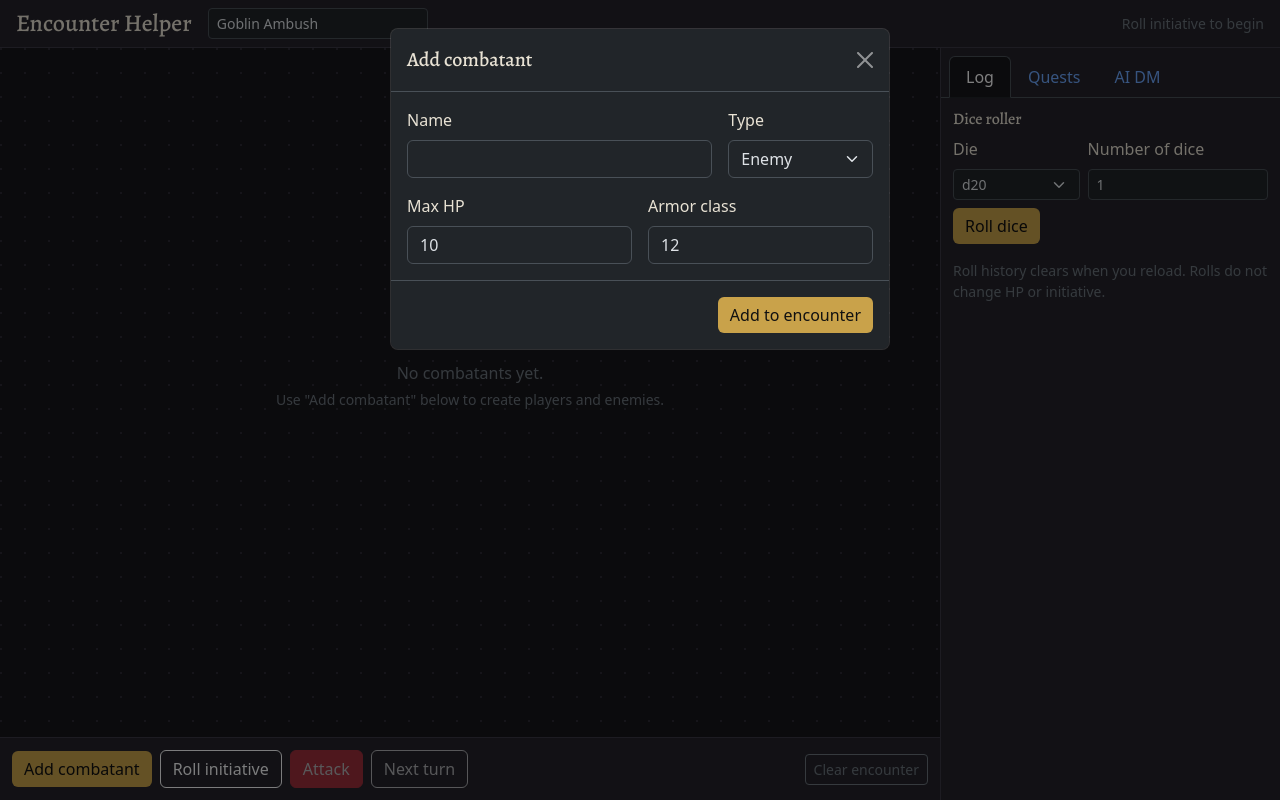
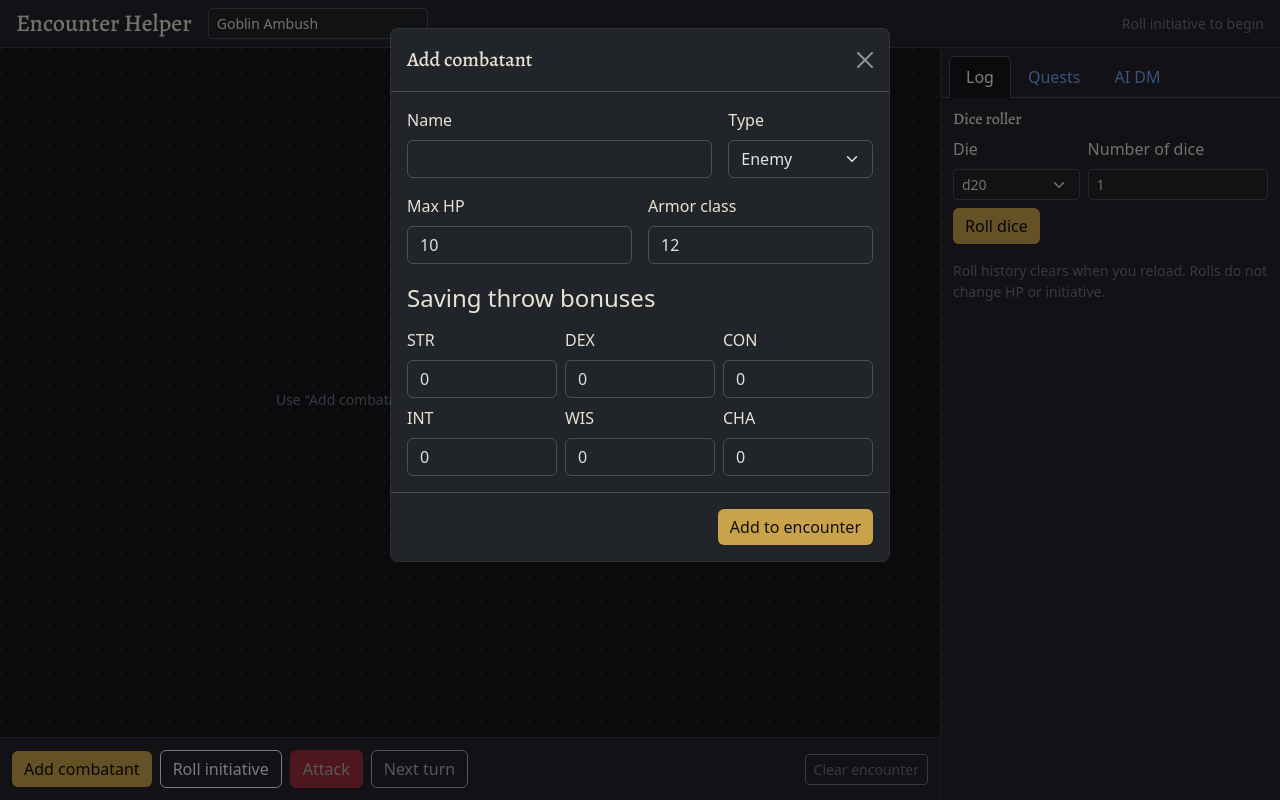
Before and after one commit to UCCS-CS4300-5300/group2-fall2026, a Django app: page / in a window 1280 px wide, after a click on "Add combatant". Run offline with Django 5.2, Linux system fonts and the light colour scheme; data that the repository does not hold is empty.

Commit message:
Capture and display saving throw bonuses

```diff
--- a/project/core/forms.py
+++ b/project/core/forms.py
@@ -5,7 +5,17 @@ from .models import Character
 class CharacterForm(forms.ModelForm):
     class Meta:
         model=Character
-        fields=["name", "max_hp", "armor_class"]
+        fields=[
+            "name",
+            "max_hp",
+            "armor_class",
+            "strength_save_bonus",
+            "dexterity_save_bonus",
+            "constitution_save_bonus",
+            "intelligence_save_bonus",
+            "wisdom_save_bonus",
+            "charisma_save_bonus",
+        ]
 
 
 class DiceRollForm(forms.Form):
--- a/project/core/templates/core/home.html
+++ b/project/core/templates/core/home.html
@@ -204,6 +204,37 @@
                                 required
                             />
                         </div>
+                        <div class="col-12">
+                            <fieldset class="border-0 p-0 m-0">
+                                <legend class="form-label mb-1">Saving throw bonuses</legend>
+                                <div class="row row-cols-3 g-2">
+                                    <div class="col">
+                                        <label class="form-label" for="strengthSaveBonus">STR</label>
+                                        <input id="strengthSaveBonus" name="strength_save_bonus" type="number" value="0" class="form-control" required />
+                                    </div>
+                                    <div class="col">
+                                        <label class="form-label" for="dexteritySaveBonus">DEX</label>
+                                        <input id="dexteritySaveBonus" name="dexterity_save_bonus" type="number" value="0" class="form-control" required />
+                                    </div>
+                                    <div class="col">
+                                        <label class="form-label" for="constitutionSaveBonus">CON</label>
+                                        <input id="constitutionSaveBonus" name="constitution_save_bonus" type="number" value="0" class="form-control" required />
+                                    </div>
+                                    <div class="col">
+                                        <label class="form-label" for="intelligenceSaveBonus">INT</label>
+                                        <input id="intelligenceSaveBonus" name="intelligence_save_bonus" type="number" value="0" class="form-control" required />
+                                    </div>
+                                    <div class="col">
+                                        <label class="form-label" for="wisdomSaveBonus">WIS</label>
+                                        <input id="wisdomSaveBonus" name="wisdom_save_bonus" type="number" value="0" class="form-control" required />
+                                    </div>
+                                    <div class="col">
+                                        <label class="form-label" for="charismaSaveBonus">CHA</label>
+                                        <input id="charismaSaveBonus" name="charisma_save_bonus" type="number" value="0" class="form-control" required />
+                                    </div>
+                                </div>
+                            </fieldset>
+                        </div>
                     </div>
                     <div class="modal-footer">
                         <button class="btn btn-brass">Add to encounter</button>
```
Also changed, not shown: project/core/templates/core/encounter_combatant_card.html (+8 -0 lines), project/core/test_encounters.py (+44 -1 lines).
